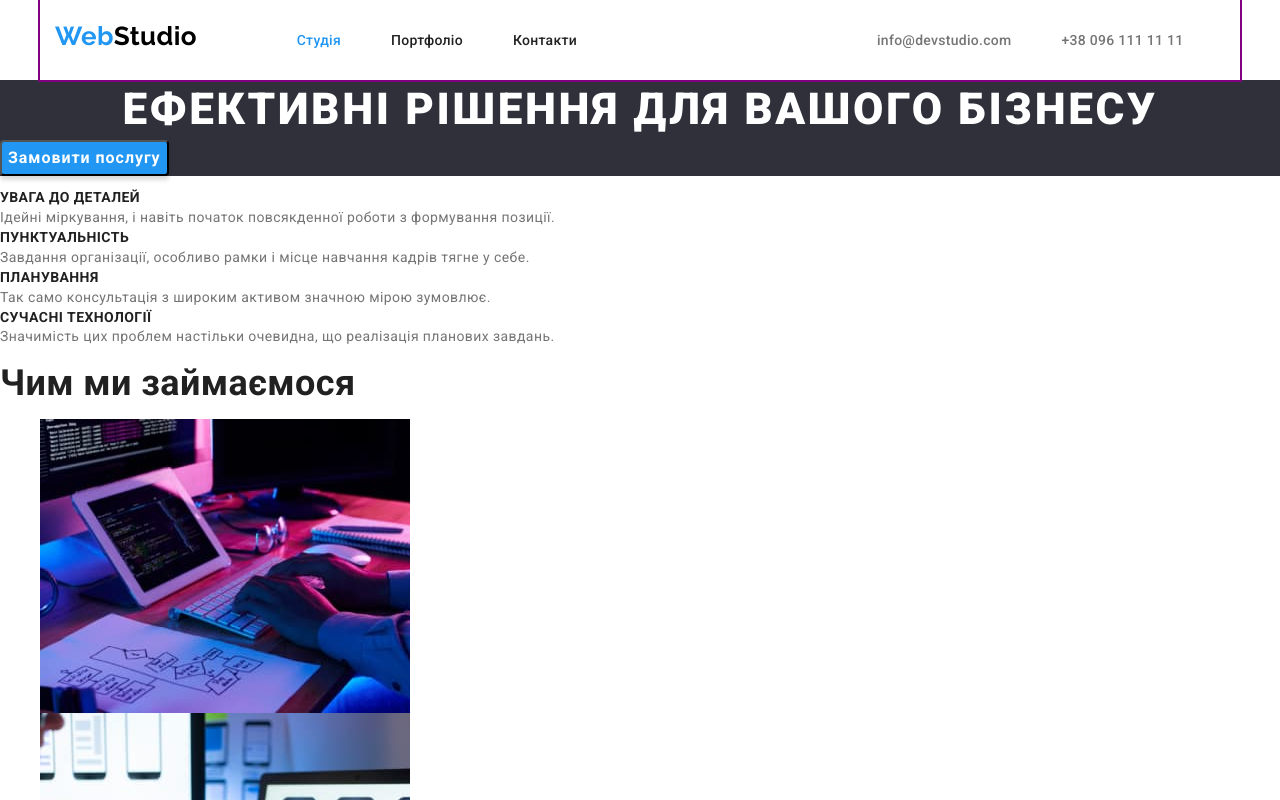
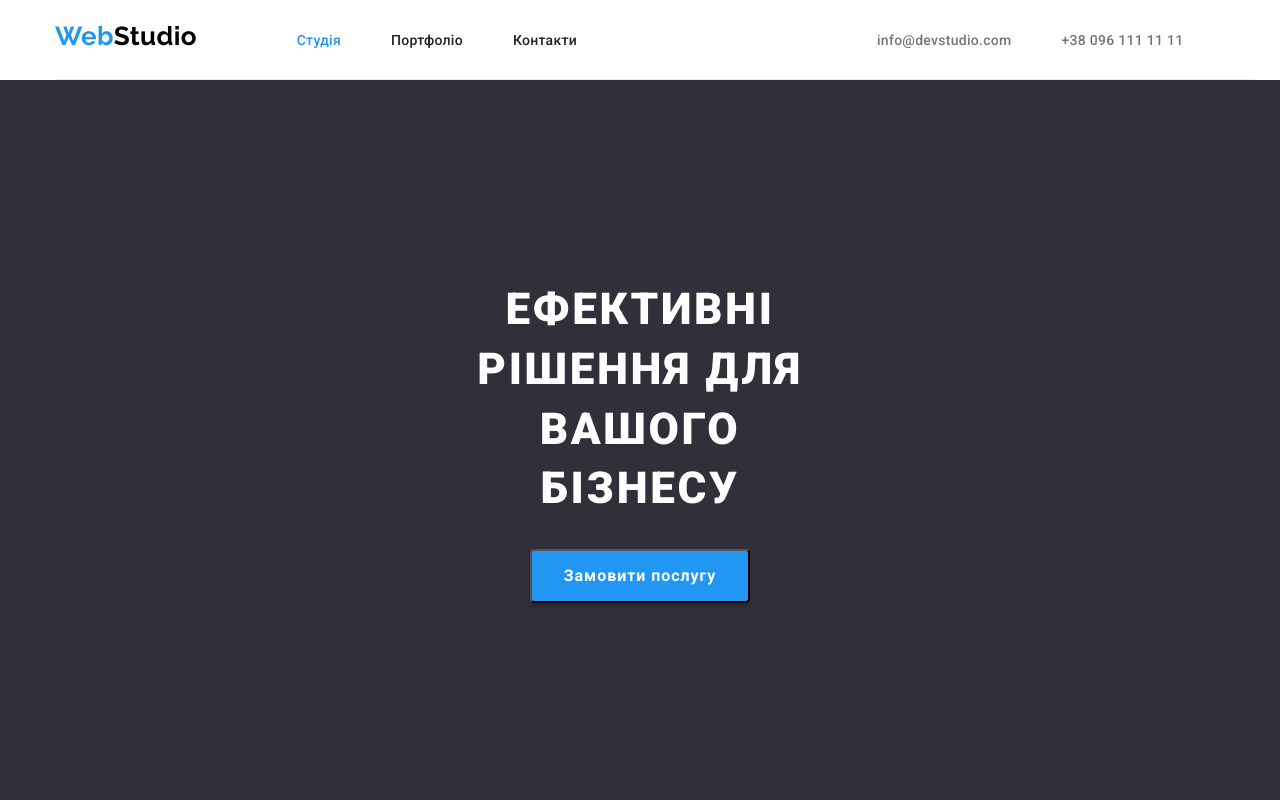
Before and after one commit to AnnaDux/goit-markup-hw-03, a plain HTML site: page index.html in a window 1280 px wide. Shown: the top 800 px of the page. Drawn offline with nearby package versions, Linux system fonts and the light colour scheme.

Commit message:
hero done

```diff
--- a/css/style.css
+++ b/css/style.css
@@ -64,7 +64,7 @@ a {
 }
 
 .container {
-    outline: 2px solid purple;
+    /* outline: 2px solid purple;  */
     max-width: 1200px;
     width: 100%;
     margin: 0 auto;
@@ -74,13 +74,18 @@ a {
   }
 
 /*header&footer*/
+
 /* .header .container{
     display: inline-flex;
 } */
  .for-flex{
-
+    background: #FFFFFF;
+    width: 1200px;
+    height: 80px;
     display: inline-flex;
+    text-align: center;
     min-height: 80px;
+    border-bottom:1px solid #ECECEC;
 }
 
 .logo-web {
@@ -188,36 +193,58 @@ a {
 /*index-main-content*/
 
 /*section 1*/
-.banner {
-  background-color: var(--bg-dark);
+
+.hero{
+    background-color: var(--bg-dark);
+    max-width: 1600px;
+    width: 100%;
+    min-height: 600px;
+    margin-left:auto;
+    margin-right:auto;
+    padding: 200px 452px;
+    text-align: center;
+
 }
 
-.banner-title {
+.hero-title {
   font-weight: 900;
   font-size: 44px;
   line-height: 1.36;
-  text-align: center;
   letter-spacing: 0.06em;
   text-transform: uppercase;
   color: var(--bg-white);
+  margin-bottom: 30px;
+
 }
 
-.banner-order-button {
+.hero-order-button {
   cursor: pointer;
   background: var(--accent-color);
   box-shadow: 0px 4px 4px rgba(0, 0, 0, 0.15);
   border-radius: 4px;
-
   font-family: inherit;
   font-weight: 700;
   font-size: 16px;
   line-height: 1.87;
-  display: flex;
-  align-items: center;
-  text-align: center;
+  /* display: inline-block;
+  align-items: center; */
+  /* text-align: center; */
   letter-spacing: 0.06em;
   color: var(--bg-white);
+  min-width: 152px;
+  padding: 10px 32px;
+
+
+
+
+
+
+
 }
+
+
+
+
 
 /*section 2*/
 .advances-title {
--- a/index.html
+++ b/index.html
@@ -36,9 +36,12 @@
 
 
     <main>
-        <section class="banner">
-            <h1 class="banner-title"> Ефективні рішення для вашого бізнесу</h1>
-            <button class="banner-order-button" type="button">Замовити послугу</button>
+        <section class="hero">
+
+                <h1 class="hero-title"> Ефективні рішення для вашого бізнесу</h1>
+                <button class="hero-order-button" type="button">Замовити послугу</button>
+
+
         </section>
 
 
```
